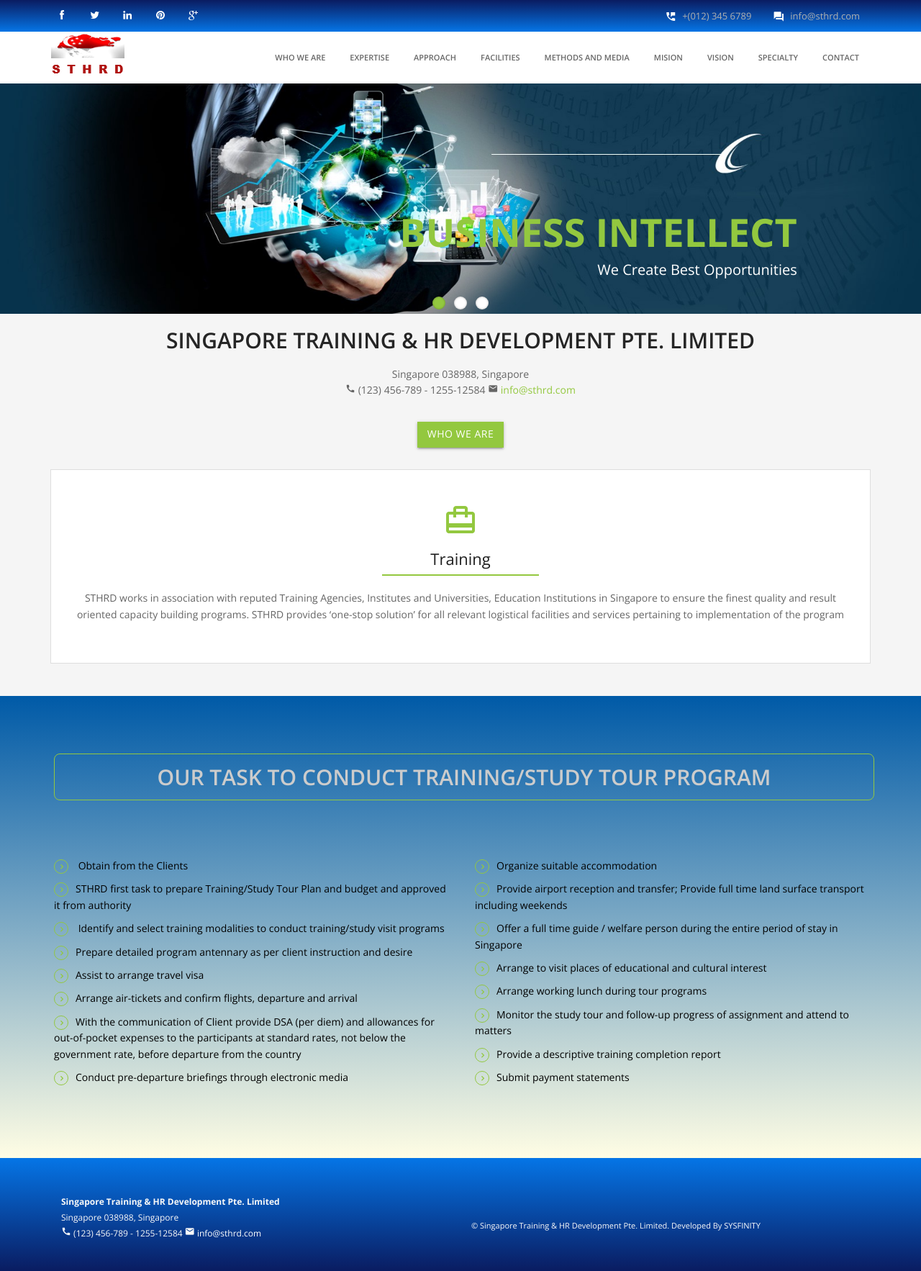
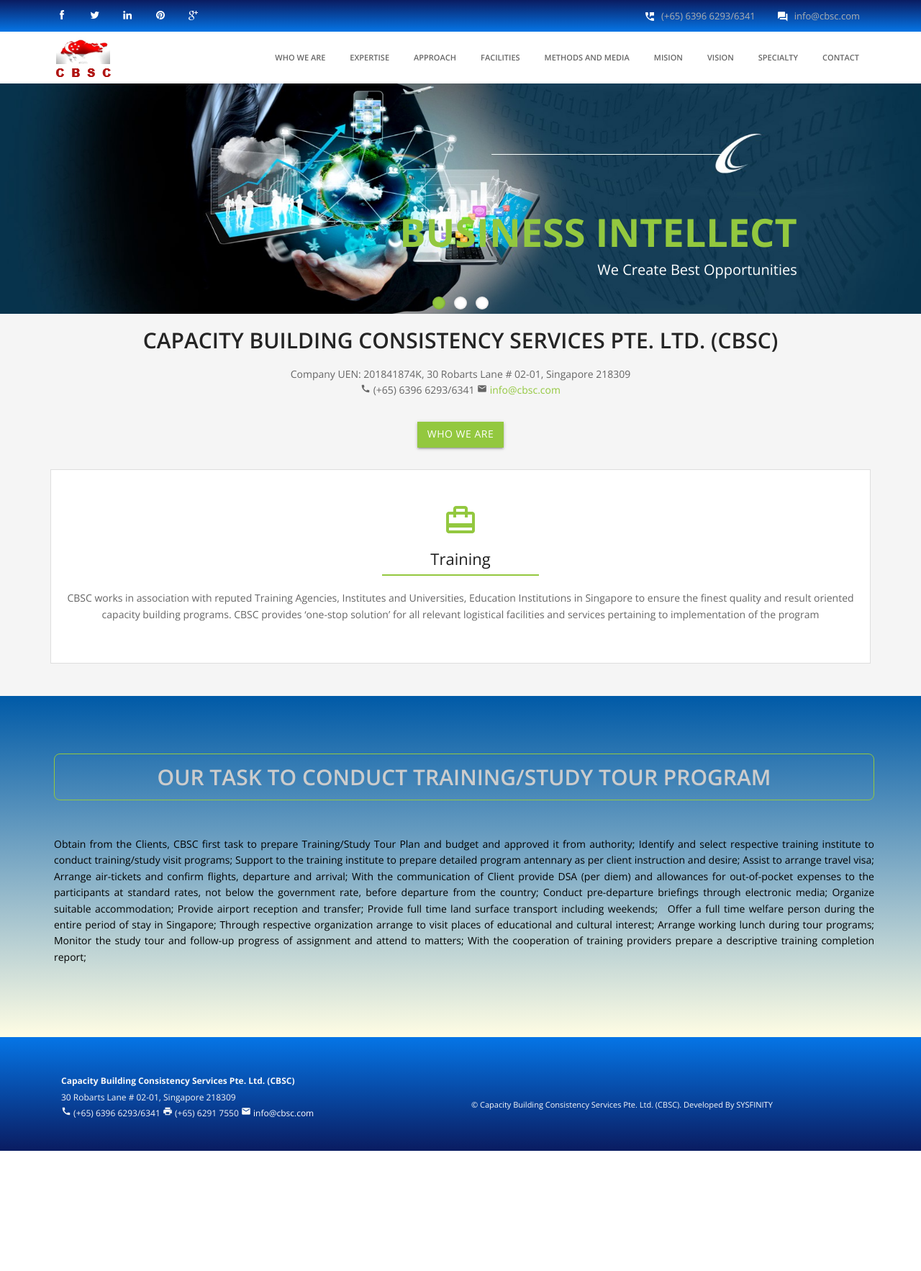
Before and after one commit to dpkcse/sthrd, a CodeIgniter app: page /database/ in a window 1280 px wide. Shown: the whole page at 72% size. After the commit the page ends 1599 px from the top, so only its background shows below. Run offline with CodeIgniter, Linux system fonts and the light colour scheme; some libraries are stand-ins or nearby versions.

Commit message:
update menu

```diff
--- a/application/views/approach.php
+++ b/application/views/approach.php
@@ -25,8 +25,8 @@
 					<div class="col-md-6">
 						<div class="about-text">
 							<h3><span class="color">Our Approach</span></h3>
-							<p>STHRD first invites brainstorming sessions to generate ideas about the training requirement of any project in cooperation with the sponsoring and lead agencies through training need assessment study and arrange programs approac h to the needs and harnessing the potentialities of the trainees. The center then generates cost effective scheme to implement the desired program and manage the trainee’s logistics and other support services.  </p>
-							<p>Training needs assessment to help the clients identify their training requirements and to formulate and programs to meet such needs. Planning and designing training programs in collaboration with clientele, including arrangement for the actual offering of short-term training courses. Management and trainer’s training which involves the development of in house training capabilities by he helping the clients to organize and develop their own training programs.</p>
+							<p>CBSC first invites brainstorming sessions to generate ideas about the training requirement of any project in cooperation with the sponsoring and lead agencies through training need assessment study and arrange programs approach to the needs and harnessing the potentialities of the trainees. CBSC then generates cost effective scheme to implement the desired program and manage the trainee’s logistics and other support services. Training needs assessment to help the clients identify their training requirements and to formulate and programs to meet such needs. </p>
+							<p>Planning and designing training programs in collaboration with clientele/training institutes, including arrangement for the actual offering of short-term training courses. Management and trainer’s training which involves the development of in house training capabilities by he helping the clients to organize and develop their own training programs.</p>
 						</div>
 					</div>
 				</div>
--- a/application/views/contact.php
+++ b/application/views/contact.php
@@ -53,7 +53,7 @@
                 </form>
                 </div>
                 <div class="col-md-6">
-                    <iframe src="https://www.google.com/maps/embed?pb=!1m14!1m8!1m3!1d255278.11519234796!2d103.6839477!3d1.3440852!3m2!1i1024!2i768!4f13.1!3m3!1m2!1s0x31da1767b42b8ec9%3A0x400f7acaedaa420!2sSingapore!5e0!3m2!1sen!2sbd!4v1544335981860" width="500" height="380" frameborder="0" style="border:0" allowfullscreen></iframe>
+                <iframe src="https://www.google.com/maps/embed?pb=!1m18!1m12!1m3!1d3988.7740252971835!2d103.85105731410229!3d1.3109379990438659!2m3!1f0!2f0!3f0!3m2!1i1024!2i768!4f13.1!3m3!1m2!1s0x31da19c6f6979737%3A0x6577dd9db5b02859!2s30+Roberts+Ln%2C+Singapore+218309!5e0!3m2!1sen!2sbd!4v1546009289362" width="500" height="380" frameborder="0" style="border:0" allowfullscreen></iframe>
                 </div>
             </div>
         </div>
--- a/application/views/index.php
+++ b/application/views/index.php
@@ -39,9 +39,9 @@
 		<section class="services">
 	    	<div class="row">
 			<div class="col-md-12">
-				<div class="aligncenter"><h2 class="aligncenter">Singapore Training & HR Development Pte. Limited</h2>Singapore 038988, Singapore<br/> <p>
-						<i class="icon-info-blocks material-icons" style="font-size: 14px;">call</i> (123) 456-789 - 1255-12584
-						<i class="icon-info-blocks material-icons" style="font-size: 14px;">email</i> <a href="mailto:info@sthrd.com?Subject=Hello%" target="_top">info@sthrd.com</a>
+				<div class="aligncenter"><h2 class="aligncenter">Capacity Building Consistency Services Pte. Ltd. (CBSC)</h2>Company UEN: 201841874K, 30 Robarts Lane # 02-01, Singapore 218309<br/> <p>
+						<i class="icon-info-blocks material-icons" style="font-size: 14px;">call</i> (+65)  6396 6293/6341
+						<i class="icon-info-blocks material-icons" style="font-size: 14px;">email</i> <a href="mailto:info@sthrd.com?Subject=Hello%" target="_top">info@cbsc.com</a>
 					</p></a></div>
 				<br/>
 				<div class="aligncenter">
@@ -64,7 +64,7 @@
 				 <i class="icon-info-blocks material-icons">card_travel</i>
                     <h3>Training</h3>
 					<div class="line"></div>
-                    <p>STHRD works in association with reputed Training Agencies, Institutes and Universities, Education Institutions in Singapore to ensure the finest quality and result oriented capacity building programs. STHRD provides ‘one-stop solution’ for all relevant logistical facilities and services pertaining to implementation of the program</p>
+                    <p>CBSC works in association with reputed Training Agencies, Institutes and Universities, Education Institutions in Singapore to ensure the finest quality and result oriented capacity building programs. CBSC provides ‘one-stop solution’ for all relevant logistical facilities and services pertaining to implementation of the program</p>
                 </div>
             </div>
             <!-- <div class="col-sm-4 info-blocks">
@@ -153,9 +153,10 @@
 				</div>
 			</div>
 			<div class="row">
-				<div class="col-md-6 col-sm-6">
+				<div class="col-md-12 col-sm-12">
 					<div class="about-text">
-						<ul class="withArrow">
+						<p>Obtain from the Clients, CBSC first task to prepare Training/Study Tour Plan and budget and approved it from authority; Identify and select respective training institute to conduct training/study visit programs; Support to the training institute to prepare detailed program antennary as per client instruction and desire; Assist to arrange travel visa; Arrange air-tickets and confirm flights, departure and arrival; With the communication of Client provide DSA (per diem) and allowances for out-of-pocket expenses to the participants at standard rates, not below the government rate, before departure from the country; Conduct pre-departure briefings through electronic media; Organize suitable accommodation; Provide airport reception and transfer; Provide full time land surface transport including weekends; Offer a full time welfare person during the entire period of stay in Singapore; Through respective organization arrange to visit places of educational and cultural interest; Arrange working lunch during tour programs; Monitor the study tour and follow-up progress of assignment and attend to matters; With the cooperation of training providers prepare a descriptive training completion report; </p>
+						<!-- <ul class="withArrow">
 							<li><span class="fa fa-angle-right"></span> Obtain from the Clients</li>
 							<li><span class="fa fa-angle-right"></span>STHRD first task to prepare Training/Study Tour Plan and budget and approved it from authority</li>
 							<li><span class="fa fa-angle-right"></span> Identify and select training modalities to conduct training/study visit programs</li>
@@ -164,10 +165,10 @@
 							<li><span class="fa fa-angle-right"></span>Arrange air-tickets and confirm flights, departure and arrival</li>
 							<li><span class="fa fa-angle-right"></span>With the communication of Client provide DSA (per diem) and allowances for out-of-pocket expenses to the participants at standard rates, not below the government rate, before departure from the country</li>
 							<li><span class="fa fa-angle-right"></span>Conduct pre-departure briefings through electronic media</li>
-						</ul>
+						</ul> -->
 					</div>
 				</div>
-				<div class="col-md-6 col-sm-6">
+				<!-- <div class="col-md-6 col-sm-6">
 				<div class="about-text">
 						<ul class="withArrow">
 							<li><span class="fa fa-angle-right"></span>Organize suitable accommodation</li>
@@ -180,7 +181,7 @@
 							<li><span class="fa fa-angle-right"></span>Submit payment statements</li>
 						</ul>
 					</div>
-				</div>
+				</div> -->
 			</div>
 		</div>
 	</section>
--- a/application/views/mission.php
+++ b/application/views/mission.php
@@ -25,7 +25,7 @@
 					<div class="col-md-6">
 						<div class="about-text">
 							<h3><span class="color">Mision</span></h3>
-							<p>Ensure organizational effectiveness and global development by organizing and implementing high-quality training, study tour, skill enhancement and capacity building programs in Singapore for foreign clients and local communities. </p>
+							<p>Ensure organizational effectiveness and global development by provide consultancy support to organizing and implementing high-quality training, study tour, skill enhancement and capacity building programs in Singapore for foreign clients through reputed training institute and Universities.</p>
 						</div>
 					</div>
 				</div>
--- a/application/views/partials/foot.php
+++ b/application/views/partials/foot.php
@@ -6,19 +6,20 @@
 			<div class="col-lg-12 col-sm-12">
             <div class="col-lg-6">
 					<div class="copyright">
-                    <strong>Singapore Training & HR Development Pte. Limited</strong><br/>
-					Singapore 038988, Singapore
+                    <strong>Capacity Building Consistency Services Pte. Ltd. (CBSC)</strong><br/>
+					30 Robarts Lane # 02-01, Singapore 218309
 
 					<p>
-						<i class="icon-info-blocks material-icons" style="font-size: 14px;">call</i> (123) 456-789 - 1255-12584
-						<i class="icon-info-blocks material-icons" style="font-size: 14px;">email</i> <a href="mailto:info@sthrd.com?Subject=Hello%" target="_top">info@sthrd.com</a>
+						<i class="icon-info-blocks material-icons" style="font-size: 14px;">call</i> (+65) 6396 6293/6341
+						<i class="icon-info-blocks material-icons" style="font-size: 14px;">print</i> (+65) 6291 7550
+						<i class="icon-info-blocks material-icons" style="font-size: 14px;">email</i> <a href="mailto:info@sthrd.com?Subject=Hello%" target="_top">info@cbsc.com</a>
 					</p>
 
 					</div>
 				</div>
 				<div class="col-lg-6">
                     <p class="footCopy">
-					    <span>&copy; Singapore Training & HR Development Pte. Limited. Developed By </span><a href="#" target="_blank">SYSFINITY</a>
+					    <span>&copy; Capacity Building Consistency Services Pte. Ltd. (CBSC). Developed By </span><a href="#" target="_blank">SYSFINITY</a>
 					</p>
 				</div>
 			</div>
--- a/application/views/partials/nav.php
+++ b/application/views/partials/nav.php
@@ -14,8 +14,8 @@
 				<div class="col-sm-9">
 					<div class="row">
 						<ul class="info">
-							<li><i class="icon-info-blocks material-icons">question_answer</i><span>info@sthrd.com</span></li>
-							<li><i class="icon-info-blocks material-icons">perm_phone_msg</i><span>+(012) 345 6789</span></li>
+							<li><i class="icon-info-blocks material-icons">question_answer</i><span>info@cbsc.com</span></li>
+							<li><i class="icon-info-blocks material-icons">perm_phone_msg</i><span>(+65) 6396 6293/6341</span></li>
 						</ul>
 						<div class="clr"></div>
 					</div>
--- a/application/views/specialty.php
+++ b/application/views/specialty.php
@@ -21,9 +21,8 @@
 				<div class="row showcase-section">
 				<div class="col-md-6 col-sm-6">
 						<div class="about-text">
-							<p>All our programs are tailored as per the specific needs of the client organizations. Following a complete risk-free framework, we ensure flawless and successful implementation of the capacity development programs.</p>
-							<p>We provide a one-stop solution for all required services and logistics support. Through widespread linkage with our local associates, we are capable of organizing training, study tour, exposure visit, workshop and seminar in different fields. </p>
-							<p>We have a pool of subject matter specialists, resource persons, consultants & facilitators of international standard.</p>
+							<p>We provide support to organize all of our programs are tailored as per the specific needs of the client organizations with the cooperation of respective training institute. Following a complete risk-free framework, we ensure flawless and successful implementation of the capacity development programs.</p>
+							<p> We provide a one-stop solution for all required services and logistics support. Through widespread linkage with our local associates, we are capable of organizing training, study tour, exposure visit, workshop and seminar in different fields. We have a pool of consultants & facilitators of international standard.</p>
 
 						</div>
 					</div>
--- a/application/views/vision.php
+++ b/application/views/vision.php
@@ -25,7 +25,7 @@
 					<div class="col-md-6">
 						<div class="about-text">
 							<h3><span class="color">Vision</span></h3>
-							<p>To emerge as a potential, dynamic and value based training organization with responsible, outstanding, committed and skilled professionals who facilitate seamless transformation of the beneficiary-participants to excellent performers in their respective sectors of work. </p>
+							<p>To emerge as a potential, dynamic and value based training consultancy services with responsible, outstanding, committed and skilled professionals who facilitate seamless transformation of the beneficiary-participants to excellent performers in their respective sectors of work.</p>
 						</div>
 					</div>
 				</div>
--- a/application/views/who.php
+++ b/application/views/who.php
@@ -26,8 +26,8 @@
 					<div class="col-md-6">
 						<div class="about-text">
 							<h3><span class="color">Who we are</span> </h3>
-							<p>Singapore Training & HR Development (STHRD) is a human resource development and capacity building organization that provides multi-sectorial training in Singapore for foreign clients, STHRD organizes ex periential exchange visits and study tours in Singapore for foreign trainees. Singapore Training & HR Development (STHRD) organizes the training program in a professional manner. </p>
-							<p>Our professionals are able to develop the course curriculum, preparation of training plan, training budget and completion report. It creates as a service organization in the firm sense of the term and earnestly secures the interest of the clients. STHRD offers the scope to organize well planned training programs by its practiced and proven method of learning based on intensive and hands-on training with constant and active guidance of qualified, experienced and competent faculty. STHRD is committed to derive the real benefit of training in its field of specialization.</p>
+							<p>Capacity Building Consultancy Services (CBSC), Singapore is a human resource development and capacity building consultancy services that provide support to organize multi-sectorial training in Singapore for foreign clients, CBSC provide assistance to organize experiential exchange visits and study tours in Singapore for foreign trainees. Capacity Building Consultancy Services (CBSC), organize the training program with the collaboration of respective professional training institute.</p>
+							<p>Our professionals are able to preparation of training plan, training budget and completion report. It creates as a service organization in the firm sense of the term and earnestly secures the interest of the client.</p>
 						</div>
 					</div>
 				</div>
--- a/assets/css/style.css
+++ b/assets/css/style.css
@@ -2023,6 +2023,7 @@
 
 .about-text{
 	color: #000;
+	text-align: justify;
 }
 
 .contentTest{
```
Also changed, not shown: application/views/expertise.php (+5 -5 lines), application/views/facilities.php (+5 -5 lines), application/views/methods.php (+7 -7 lines), assets/img/logo.png.
